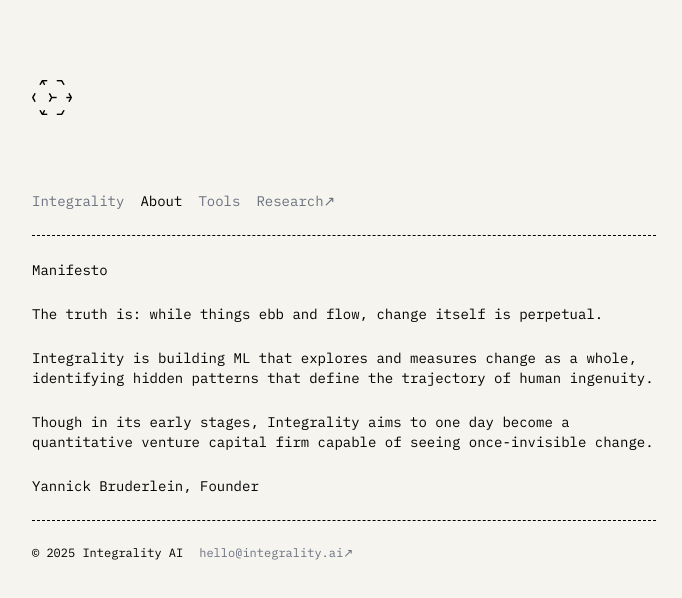
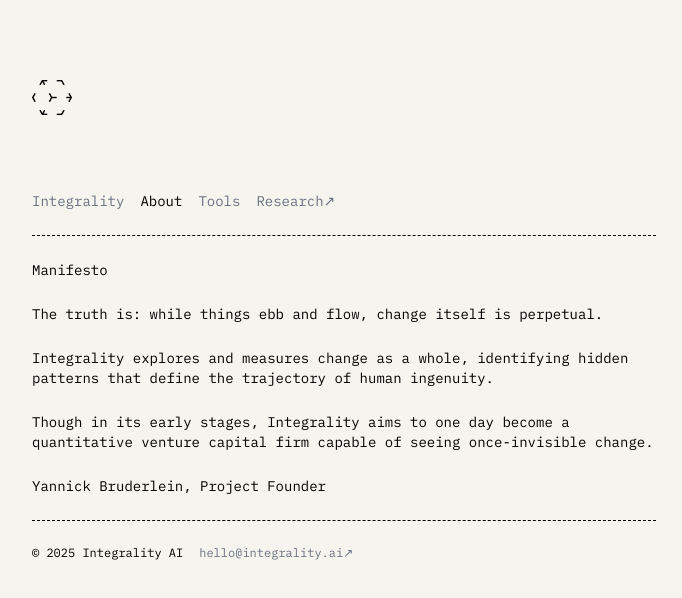
Before and after one commit to CloneProtocolSixtySix/loopscale, a Next.js app: page / in a window 1280 px wide. Both pictures are taken after a click on the button "About". Shown: the top 598 px of the page, without its empty margins (296-978 px from the left). Built offline with nearby package versions, Linux system fonts and the light colour scheme.

Commit message:
Update manifesto content and change founder title to 'Project Founder'

```diff
--- a/app/page.tsx
+++ b/app/page.tsx
@@ -70,13 +70,13 @@ export default function Home() {
       The truth is: while things ebb and flow, change itself is perpetual.
     </p>
     <p className="text-sm mono">
-      Integrality is building ML that explores and measures change as a whole, identifying hidden patterns that define the trajectory of human ingenuity.
+      Integrality explores and measures change as a whole, identifying hidden patterns that define the trajectory of human ingenuity.
     </p>
     <p className="text-sm mono">
       Though in its early stages, Integrality aims to one day become a quantitative venture capital firm capable of seeing once-invisible change.
     </p>
     <p className="text-sm mono">
-      Yannick Bruderlein, Founder
+      Yannick Bruderlein, Project Founder
     </p>
   </>
 ) : activeSection === 'tools' ? (
```
